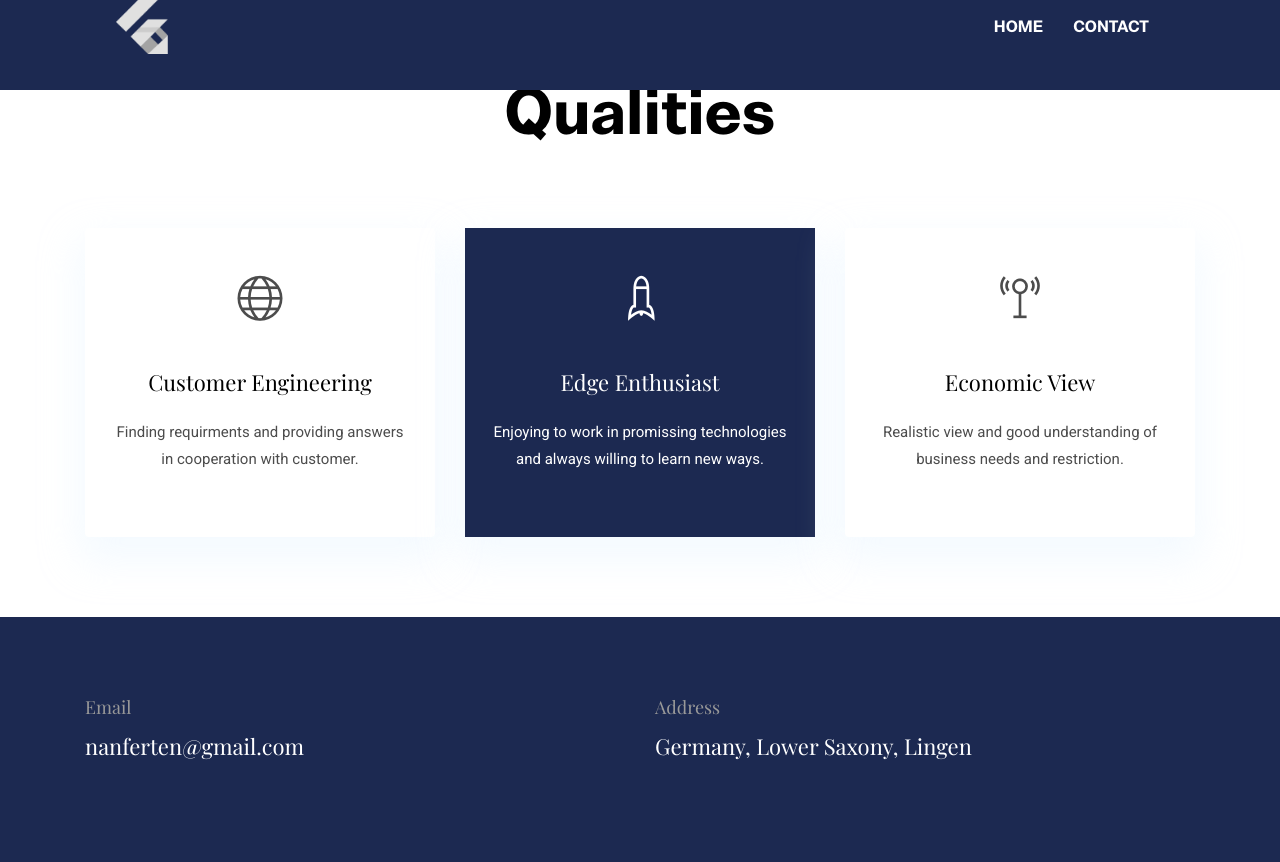
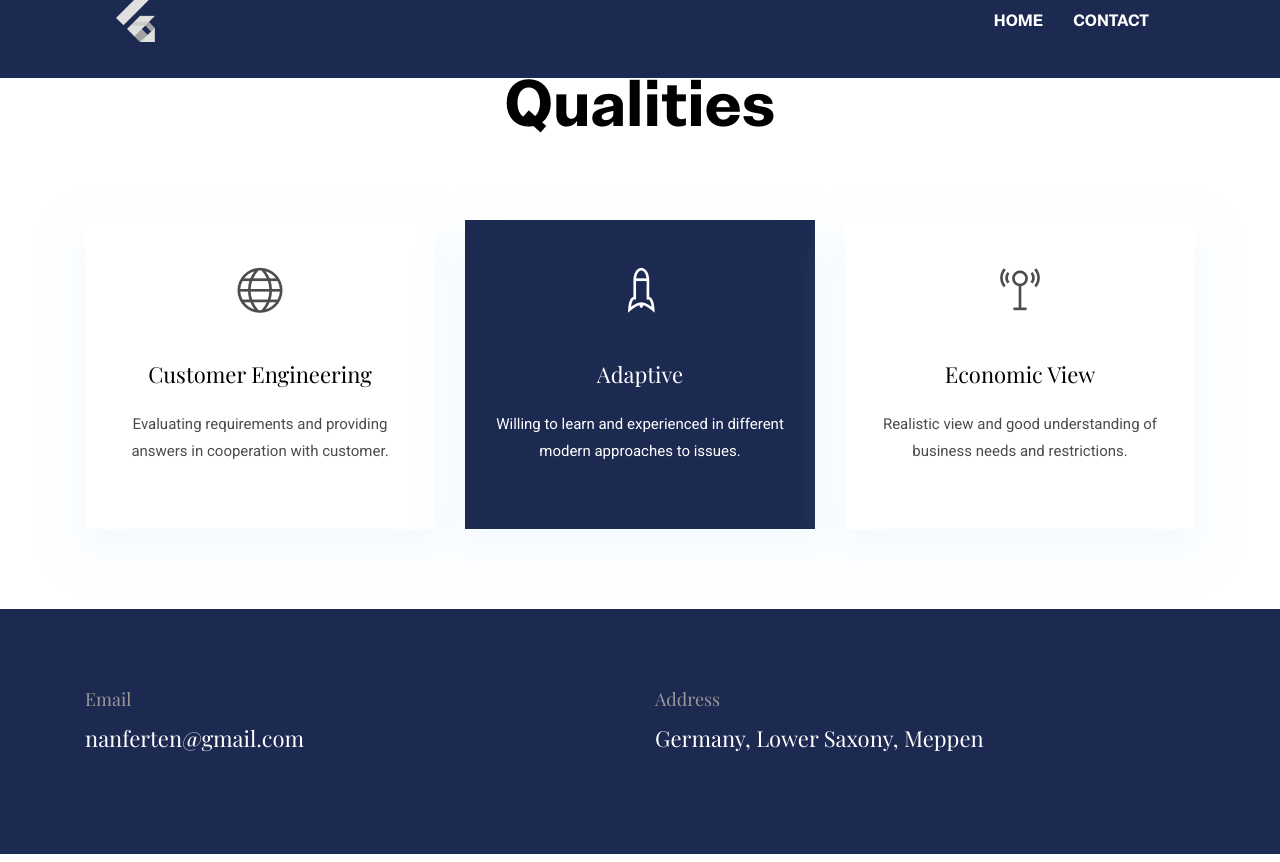
Before and after one commit to Nanferten/PersonalWebsite, a Jekyll site: the page built from index.html, in a window 1280 px wide and 900 px high, scrolled down 916 px, cut to the strip 38-900 px from the top of the window. Built offline with Jekyll 4.4.1, drawn with Linux system fonts in a browser that asks for light colours.

Commit message:
Update content.

```diff
--- a/_data/settings.yml
+++ b/_data/settings.yml
@@ -4,7 +4,7 @@
 title: Florian Determann
 logo: icon.white.png
 email: nanferten@gmail.com
-address: Germany, Lower Saxony, Lingen
+address: Germany, Lower Saxony, Meppen
 
 menu:
 - {name: Contact, link: '/contact'}
@@ -35,8 +35,8 @@ social:
 
 experience-title: Work Experience
 experience:
-- {name: Dual Student, icon: 'icon-1.png', date: 'Aug 2016 - Juli 2019', organization: 'Atos'}
-- {name: Software Engineer, icon: 'icon-2.png', date: 'Juli 2019 -', organization: 'Atos'}
+- {name: Dual Student, icon: 'undraw_predictive_analytics_kf9n.svg', date: 'Aug 2016 - Juli 2019', organization: 'Atos'}
+- {name: Software Engineer, icon: 'undraw_code_review_l1q9.svg', date: 'Juli 2019 -', organization: 'Atos'}
 
 
 #-------------------------------
@@ -58,19 +58,19 @@ services:
 - {
     name: Customer Engineering,
     icon: ti-world,
-    description: 'Finding requirments and providing answers in cooperation with customer.',
+    description: 'Evaluating requirements and providing answers in cooperation with customer.',
     active: # Add true to select section
   }
 - {
-    name: Edge Enthusiast,
+    name: Adaptive,
     icon: ti-rocket,
-    description: 'Enjoying to work in promissing technologies and always willing to learn new ways.',
+    description: 'Willing to learn and experienced in different modern approaches to issues.',
     active: true # Add true to select section
   }
 - {
     name: Economic View,
     icon: ti-signal,
-    description: 'Realistic view and good understanding of business needs and restriction.',
+    description: 'Realistic view and good understanding of business needs and restrictions.',
     active: # Add true to select section
   }
 
--- a/_includes/experience-section.html
+++ b/_includes/experience-section.html
@@ -8,7 +8,7 @@
       </div>
       {% for experience in site.data.settings.experience %}
       <div class="col-lg-3 col-md-4 text-center">
-        <img src="{{ site.baseurl }}/assets/images/experience/{{ experience.icon }}" alt="{{ site.data.settings.experience-title }} icon">
+        <img src="{{ site.baseurl }}/assets/images/experience/{{ experience.icon }}" alt="{{ site.data.settings.experience-title }} icon" style="max-height: 110px;" class="pb-3">
         <p class="mb-0">{{ experience.date }}</p>
         <h4>{{ experience.name }}</h4>
         <h6 class="text-light">{{ experience.organization }}</h6>
--- a/_includes/header.html
+++ b/_includes/header.html
@@ -2,7 +2,7 @@
   <nav class="navbar navbar-expand-lg navbar-dark">
     <a class="navbar-brand font-tertiary h3" href="{{ base.url }}/">
       {% if site.data.settings.logo %}
-        <img style="max-height: 64px;" src="{{ site.baseurl }}/assets/images/{{ site.data.settings.logo }}" alt="{{ site.data.settings.title }}">
+        <img style="max-height: 48px;" src="{{ site.baseurl }}/assets/images/{{ site.data.settings.logo }}" alt="{{ site.data.settings.title }}">
       {% endif %}
 
     </a>
--- /dev/null
+++ b/_pages/projects.html
@@ -0,0 +1,6 @@
+---
+layout: page
+title: Projects
+---
+
+{% include projects-section.html %}
```
Also changed, not shown: _includes/projects-section.html (added), assets/images/experience/undraw_Graduation_ktn0.svg (added), assets/images/experience/undraw_code_review_l1q9.svg (added), assets/images/experience/undraw_predictive_analytics_kf9n.svg (added).
